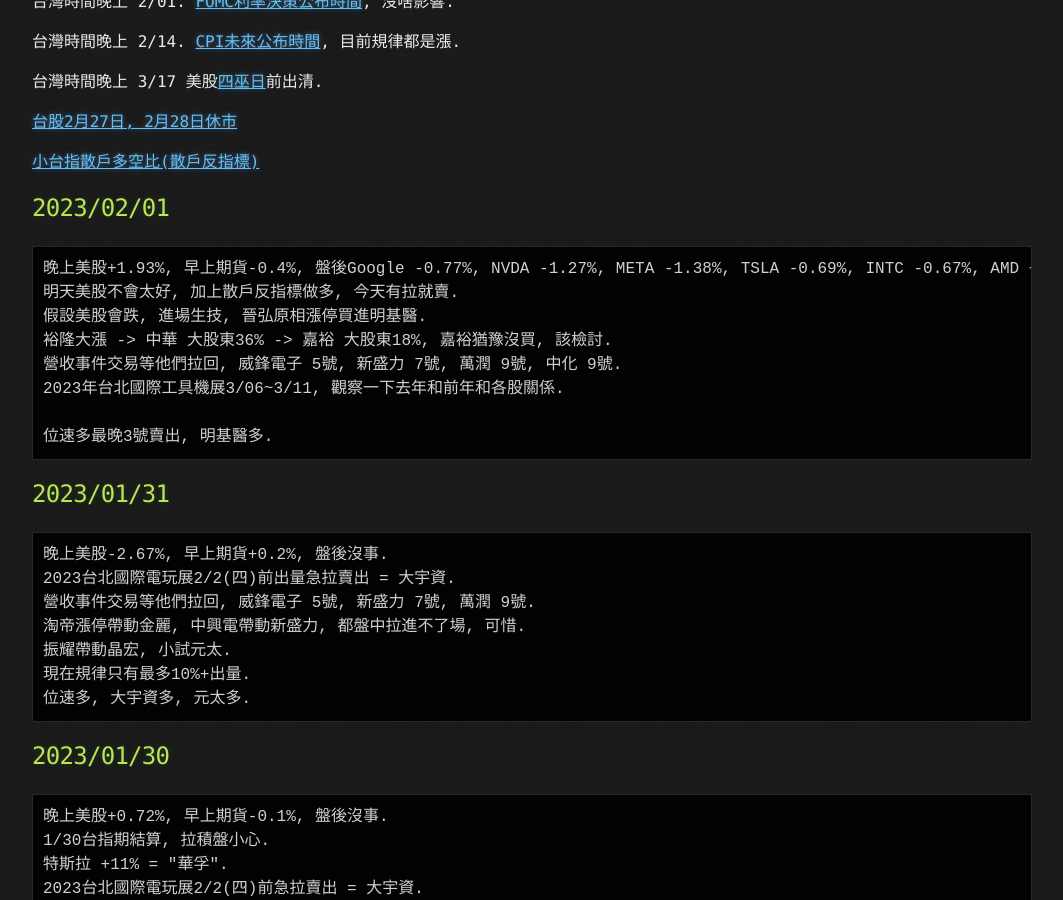
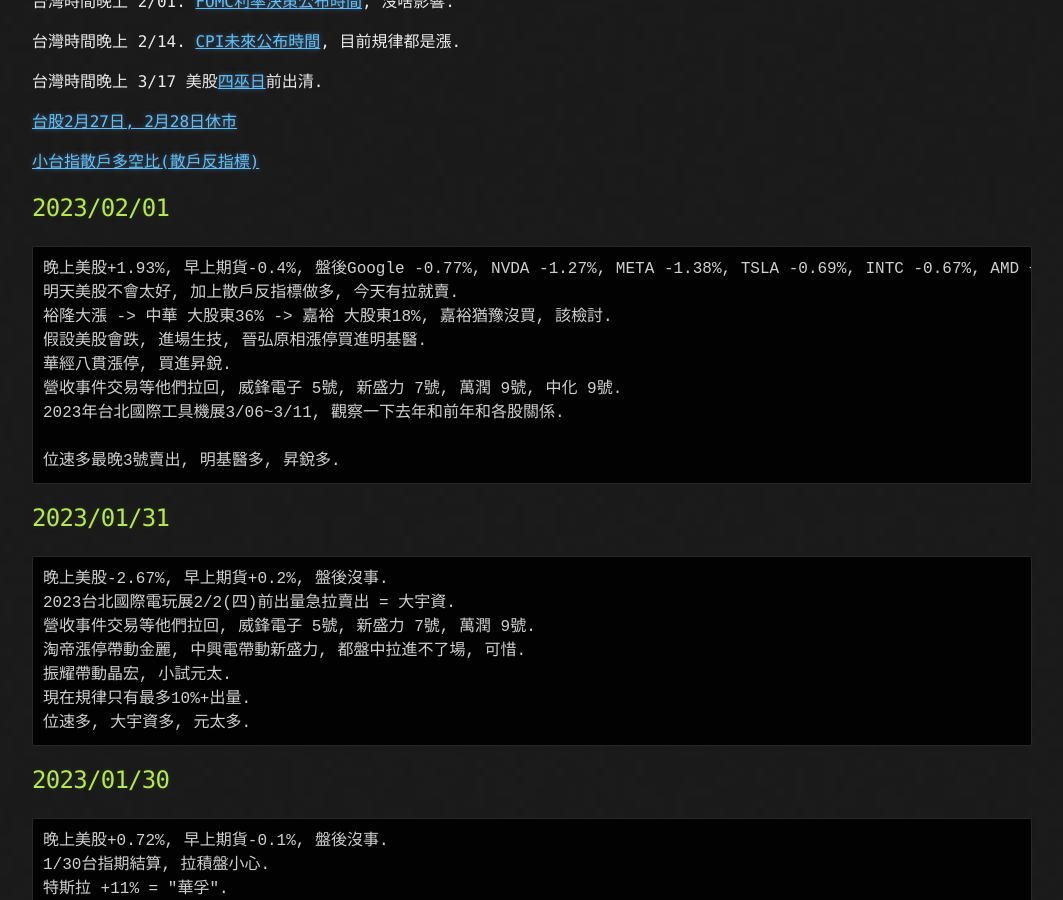
Before and after one commit to lepg5487/Stock_God, a Jekyll site: the page built from index.md, in a window 1280 px wide and 900 px high, scrolled down 428 px. Shown: the whole window, without its empty margins (108-1171 px from the left). Built offline with Jekyll 4.4.1, drawn with Linux system fonts in a browser that asks for light colours; our own code applies the rules of GitHub Pages for plain Markdown files.

Commit message:
Update index.md

````diff
--- a/index.md
+++ b/index.md
@@ -24,12 +24,13 @@
 ```
 晚上美股+1.93%, 早上期貨-0.4%, 盤後Google -0.77%, NVDA -1.27%, META -1.38%, TSLA -0.69%, INTC -0.67%, AMD +1.26%.
 明天美股不會太好, 加上散戶反指標做多, 今天有拉就賣.
+裕隆大漲 -> 中華 大股東36% -> 嘉裕 大股東18%, 嘉裕猶豫沒買, 該檢討.
 假設美股會跌, 進場生技, 晉弘原相漲停買進明基醫.
-裕隆大漲 -> 中華 大股東36% -> 嘉裕 大股東18%, 嘉裕猶豫沒買, 該檢討.
+華經八貫漲停, 買進昇銳.
 營收事件交易等他們拉回, 威鋒電子 5號, 新盛力 7號, 萬潤 9號, 中化 9號.
 2023年台北國際工具機展3/06~3/11, 觀察一下去年和前年和各股關係.
 
-位速多最晚3號賣出, 明基醫多.
+位速多最晚3號賣出, 明基醫多, 昇銳多.
 ```
 
 ## 2023/01/31
````
